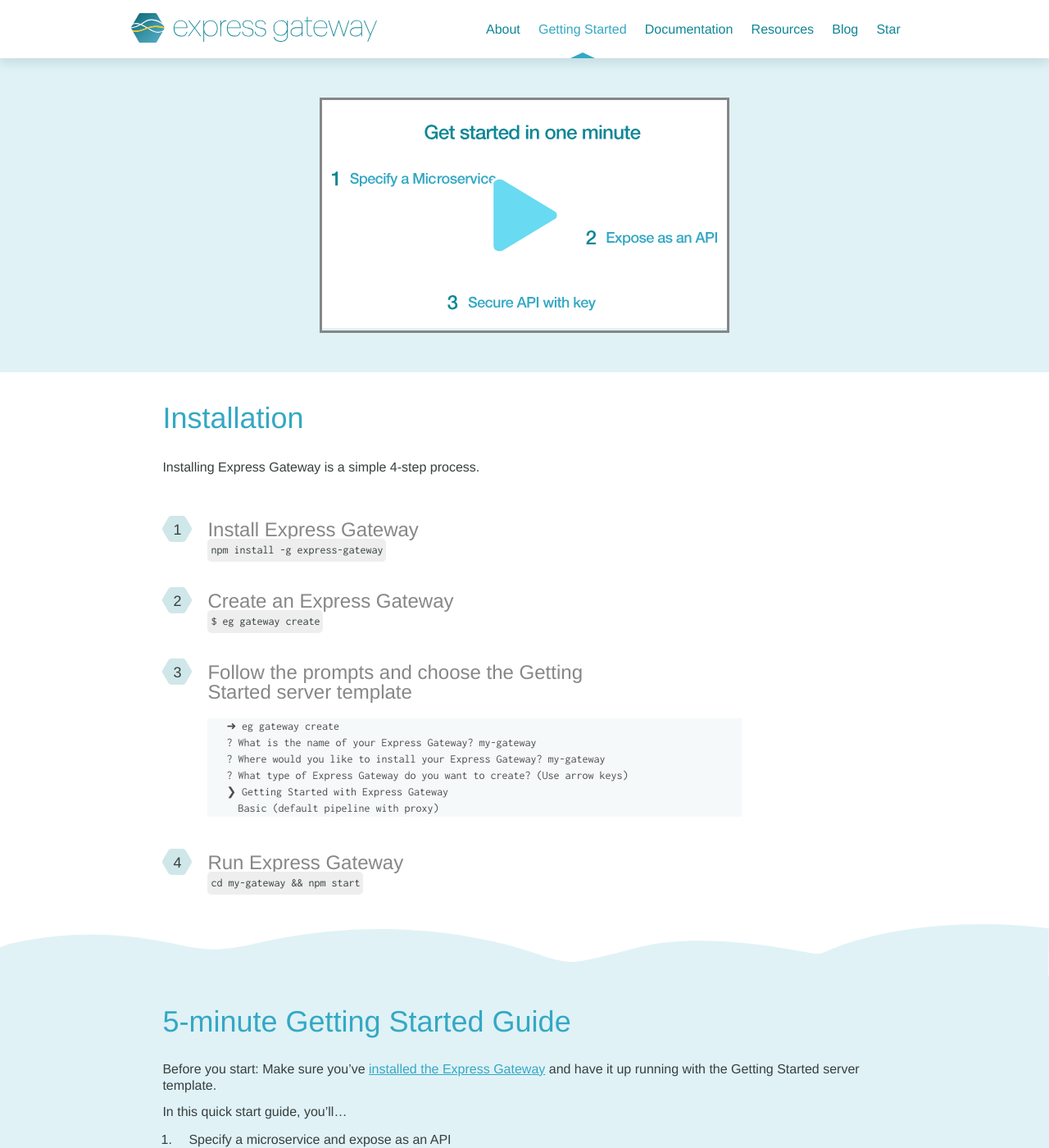
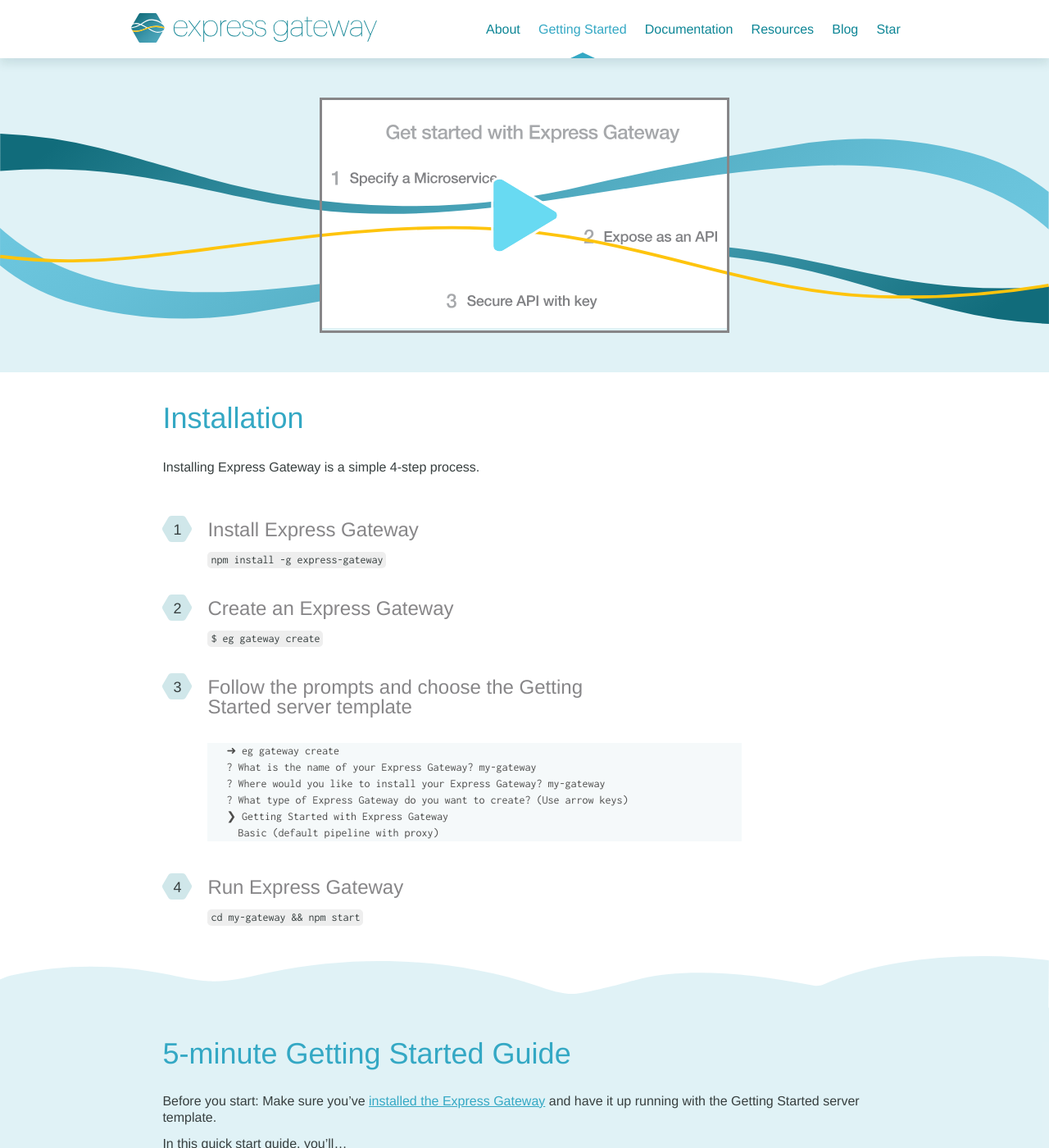
Before and after one commit to ExpressGateway/express-gateway.io, a Jekyll site: the page built from _pages/getting-started.md, in a window 1280 px wide and 1400 px high. Shown: the whole window at 82% size. Built offline with Jekyll 4.4.1, drawn with Linux system fonts in a browser that asks for light colours; nearby versions of some CDN libraries; some web fonts are replaced; comment, search, counter and statistics services are not loaded.

Commit message:
launch QA list 1

````diff
--- a/_pages/getting-started.md
+++ b/_pages/getting-started.md
@@ -13,6 +13,8 @@
     </div>
     {% include icon-play-button.svg %}
   </div>
+  {% include wave-video-bg.svg %}
+  {% include wave-video-single-bg.svg %}
 </section>
 
 <article class="getting-started-wrapper">
@@ -155,8 +157,8 @@
 
     - ###### Step 2
       - {% include getting-started/gs-3-3.svg %}
-      - <p>Assign the key credential to Bob</p>
-      - <p><span class="codeHighlight">eg credential -c bob -t key-auth -q</span></p>
+      - Assign the key credential to Bob
+      - `eg credential -c bob -t key-auth -q`
 
           ```shell
           $ eg credential create -c bob -t key-auth -q
--- a/_sass/_contributions.scss
+++ b/_sass/_contributions.scss
@@ -1,5 +1,16 @@
 .contributions {
   font-weight: normal;
+
+  p code, table td code {
+    align-self: flex-start;
+    background-color: $color-gray-light;
+    color: $color-text;
+    padding: 2px 4px;
+    border-radius: 5px;
+    margin-top: -2px;
+    margin-bottom: -2px;
+    font-family: 'Inconsolata', monospace;
+  }
 
   h2 {
 
@@ -60,7 +71,7 @@
         margin-top: -2px;
         margin-bottom: -2px;
         font-family: 'Inconsolata', monospace;
-        // line-height: 1rem;
+        line-height: 1rem;
     }
   }
 
@@ -136,6 +147,7 @@
         ul li {
           // padding: .5rem 0 0;
           line-height: 1.25rem;
+          //margin-bottom: 2rem;
 
           img {
             width: 100%;
@@ -200,6 +212,7 @@
 
         h5 {
           padding: 0 0 1.5rem 0;
+
         }
 
         h6 {
@@ -348,6 +361,9 @@
 
     svg {
       margin-bottom: 1.25rem;
+      max-width: 500px;
+      margin: 0 auto 1.25rem;
+      display: block;
     }
 
     > ol {
@@ -361,6 +377,7 @@
           font-size: 1.5rem;
           font-weight: 200;
           color: $color-gray;
+          margin-bottom: .75rem;
           @include size(smalltomedium){margin: 0 auto 1rem;}
         }
       }
@@ -372,6 +389,7 @@
       font-weight: 500;
       font-size: $font-size-18;
       padding: 0 0 .5rem 0;
+      margin-top: 3rem;
       @extend .condensed;
     }
 
@@ -408,13 +426,18 @@
 
     &.shape-style-large {
       > ol {
-        width: 100%;
+        width: 80%;
+        margin: 0 auto;
         > li {
+          &:nth-child(2){
+            margin-top: 3.5rem;
+          }
           > h5 {
             font-size: 1.5rem;
             font-weight: 200;
             color: $color-text;
-            margin-bottom: 1rem;
+            margin-bottom: -2rem;
+            width: 100%;
           }
         }
       }
--- a/_sass/_footer.scss
+++ b/_sass/_footer.scss
@@ -67,8 +67,14 @@
       display: block;
       margin-bottom: .5rem;
       width: 80%;
+
       &:last-child {
         width: 50%
+
+      }
+
+      @include size(smalltomedium){
+        max-width: 200px;
       }
     }
 
````
Also changed, not shown: _includes/video_atrest.svg.
